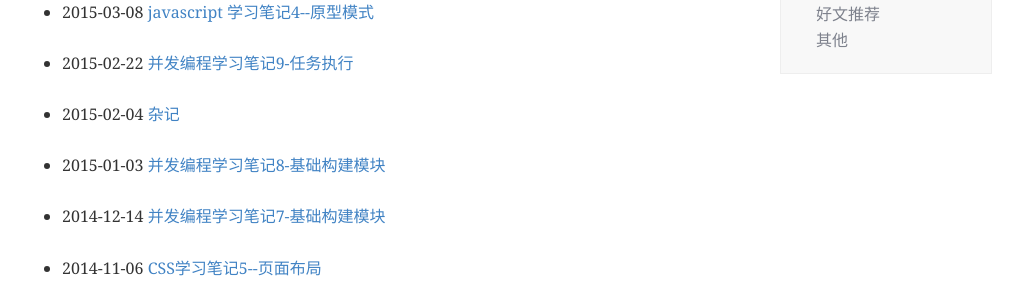
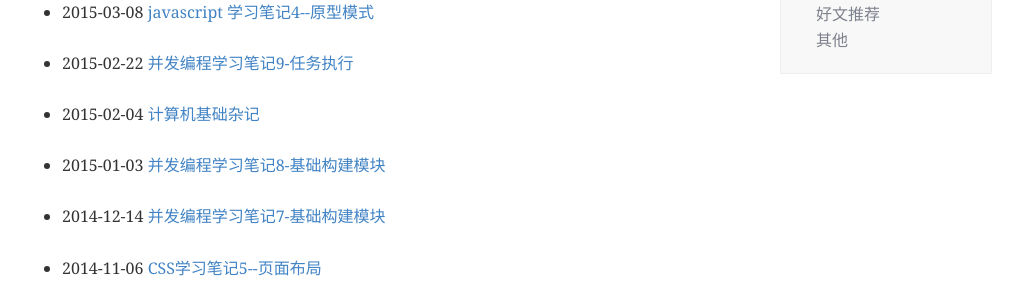
Before and after one commit to Qing-Shuang/Bird, a Jekyll site: the page built from index.html, in a window 1280 px wide. Shown: the part 316-612 px from the top of the page, without its empty margins (128-1161 px from the left). Built offline with Jekyll 4.4.1, drawn with Linux system fonts in a browser that asks for light colours; Markdown is read by kramdown in place of the engine named in the settings; the list of posts is cut into pages by our own code.

Commit message:
修改了杂记标题

```diff
--- a/_posts/Other/2015-02-04-notes.md
+++ b/_posts/Other/2015-02-04-notes.md
@@ -1,10 +1,10 @@
 ---
 layout: default
 tags: other
-title: 杂记
+title: 计算机基础杂记
 ---
 
-# 杂记 #
+# 计算机基础杂记 #
 
 ###正则表达式###
 
```
